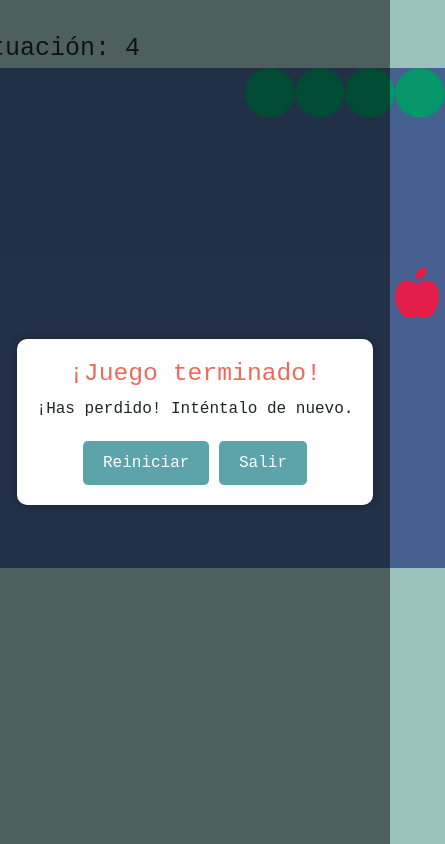
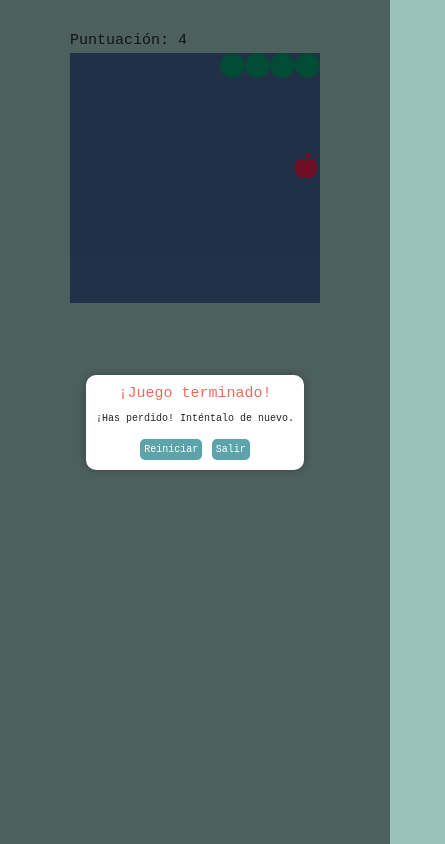
Before and after one commit to lizbeth-cortes/juego_gusano, a plain HTML site: page index.html in a window 390 px wide. Both pictures are taken after a click on the button "Iniciar". Shown: the whole page, 445 px wide, since content can reach past the window. Drawn offline with nearby package versions, Linux system fonts and the light colour scheme; a web font is replaced by a local one.

Commit message:
Add files via upload

```diff
--- a/index.html
+++ b/index.html
@@ -16,9 +16,9 @@
 </head>
 
 <body>
-    <div class="contenido">
-        <div id="cardStart">
-            <div class="card">
+    <div class="contenido ">
+        <div id="cardStart" class=" ">
+            <div class="card col-lg-9 col-xl-7 col-xxl-7">
                 <div class="card-body">
                     <div class="titulo_principal">
                         <iconify-icon icon="lucide:worm" class="rotated-icon-right"></iconify-icon>
--- a/styles.css
+++ b/styles.css
@@ -109,10 +109,6 @@ ul li{
     display: none;
 }
 
-
-
-
-
 /** Tablero del juego **/
 #board, .boardInfo{
     width: 500px;
@@ -142,6 +138,8 @@ ul li{
     display: flex;
     justify-content: center;
     padding: 20px;
+    align-items: center;
+
 }
 
 
@@ -217,12 +215,12 @@ ul li{
 
 /* Responsivo */
 
-
-@media only screen and (max-width: 460px)  {
+@media only screen and (max-width: 600px)  {
 
     .contenido{
         display: flex;
         flex-direction: column;
+        width: 100vw;
     }
 
     #cardStart{
@@ -252,13 +250,68 @@ ul li{
     }
 
     p.texto, ul li{
-        font-size: 2.5vw;
-        line-height: 2.5vw;
+        font-size: 3vw;
+        line-height: 3vw;
     }
 
     #start{
         font-size: 3vw;
-        margin-top: 5vw;
+    }
+
+    #board, .boardInfo{
+        max-width: 400px;
+    }
+
+    .game-over-card {
+        padding: 10px;
+        margin: 15px 20px;
+    }
+
+    .game-over-card h2 {
+        font-size: 18px;
+    }
+
+    .game-over-card p {
+        margin-bottom: 10px;
+        font-size: 13px;
+    }
+
+    .game-over-card button {
+        border: none;
+        padding: 5px 10px;
+        font-size: 12px;
     }
 
 }
+
+@media only screen and (max-width: 400px)  {
+    #board, .boardInfo{
+        max-width: 250px;
+    }
+
+    .game-over-card {
+        padding: 10px;
+        margin: 15px 40px;
+    }
+
+    .game-over-card h2 {
+        color: #ED6A5A;
+        font-size: 15px;
+    }
+
+    .game-over-card p {
+        margin-bottom: 10px;
+        font-size: 10px;
+    }
+
+    .game-over-card button {
+        border: none;
+        padding: 3px 4px;
+        font-size: 10px;
+    }
+
+    #scoreSign{
+        font-size: 15px;
+    }
+
+}
```
